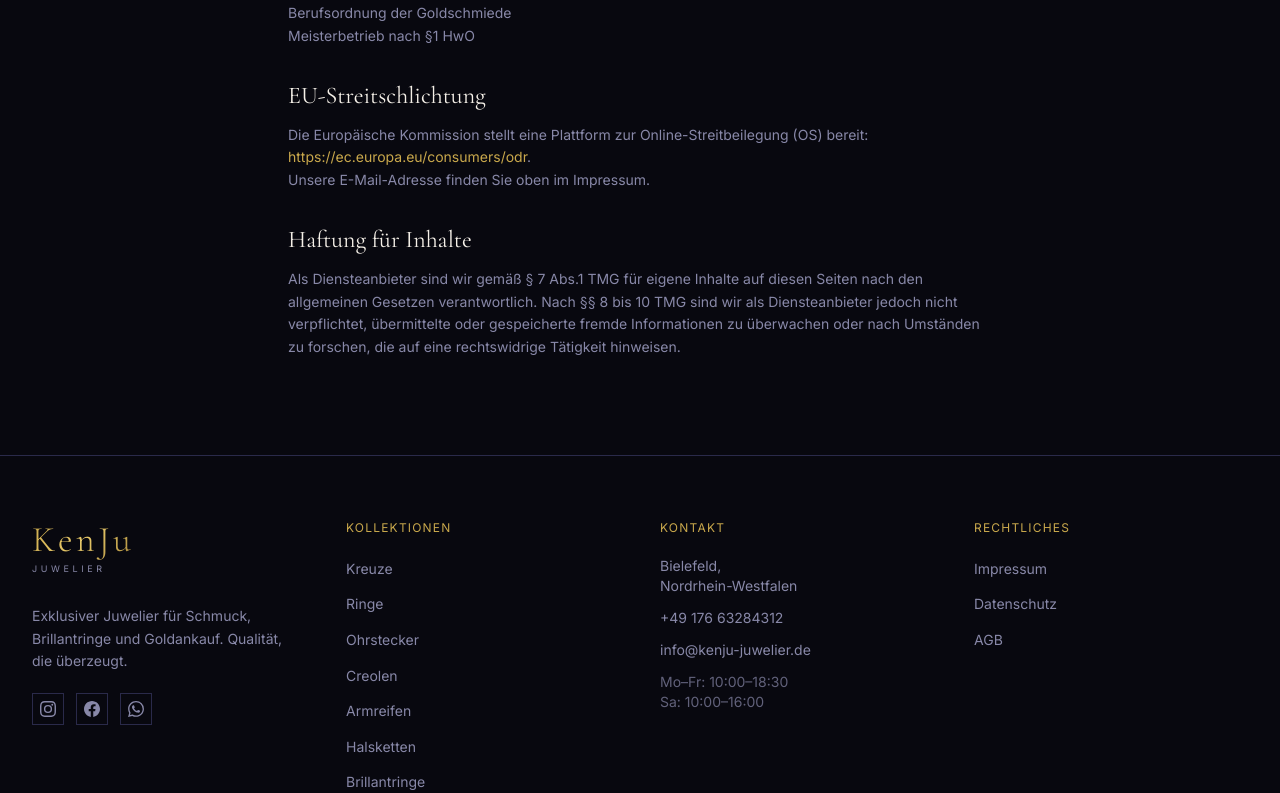
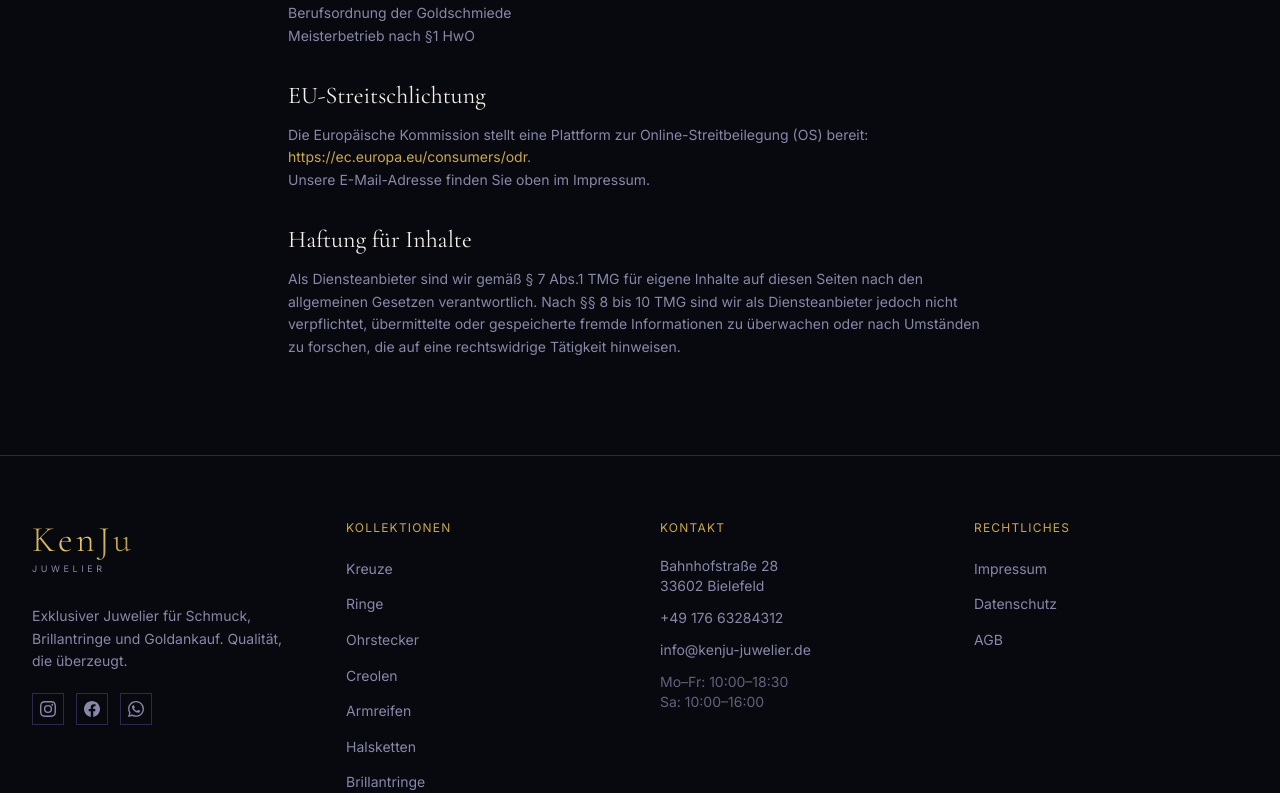
Before and after one commit to Rabi-dev1/Kenju-Juwelier, a Next.js app: page /impressum in a window 1280 px wide. Shown: the part 960-1753 px from the top of the page. Built offline with nearby package versions, Linux system fonts and the light colour scheme.

Commit message:
Echte Adresse: Bahnhofstraße 28, 33602 Bielefeld überall eingetragen

```diff
--- a/app/datenschutz/page.tsx
+++ b/app/datenschutz/page.tsx
@@ -28,7 +28,7 @@ export default function DatenschutzPage() {
             <h2 className="font-serif text-2xl text-kenju-cream mb-3">2. Verantwortlicher</h2>
             <p>
               KenJu Juwelier<br />
-              Bielefeld, Nordrhein-Westfalen<br />
+              Bahnhofstraße 28, 33602 Bielefeld<br />
               Telefon: +49 176 63284312<br />
               E-Mail: info@kenju-juwelier.de
             </p>
--- a/app/impressum/page.tsx
+++ b/app/impressum/page.tsx
@@ -18,8 +18,8 @@ export default function ImpressumPage() {
             <h2 className="font-serif text-2xl text-kenju-cream mb-3">Angaben gemäß § 5 TMG</h2>
             <p>
               KenJu Juwelier<br />
-              Bielefeld<br />
-              Nordrhein-Westfalen<br />
+              Bahnhofstraße 28<br />
+              33602 Bielefeld<br />
               Deutschland
             </p>
           </section>
--- a/app/layout.tsx
+++ b/app/layout.tsx
@@ -77,7 +77,9 @@ const jsonLd = {
   email: 'info@kenju-juwelier.de',
   address: {
     '@type': 'PostalAddress',
+    streetAddress: 'Bahnhofstraße 28',
     addressLocality: 'Bielefeld',
+    postalCode: '33602',
     addressRegion: 'NRW',
     addressCountry: 'DE',
   },
--- a/components/Footer.tsx
+++ b/components/Footer.tsx
@@ -90,7 +90,7 @@ export default function Footer() {
           <div>
             <h3 className="font-sans text-xs tracking-widest uppercase text-kenju-gold mb-5">Kontakt</h3>
             <ul className="space-y-3 font-sans text-sm text-kenju-muted">
-              <li>Bielefeld,<br />Nordrhein-Westfalen</li>
+              <li>Bahnhofstraße 28<br />33602 Bielefeld</li>
               <li>
                 <a href="tel:+4917663284312" className="hover:text-kenju-gold transition-colors">
                   +49 176 63284312
--- a/components/GoogleMap.tsx
+++ b/components/GoogleMap.tsx
@@ -19,7 +19,7 @@ export default function GoogleMap() {
                 </div>
                 <div>
                   <p className="font-sans text-xs tracking-widest uppercase text-kenju-gold mb-1">Adresse</p>
-                  <p className="font-sans text-sm text-kenju-cream">Bielefeld,<br />Nordrhein-Westfalen</p>
+                  <p className="font-sans text-sm text-kenju-cream">Bahnhofstraße 28<br />33602 Bielefeld</p>
                 </div>
               </div>
 
@@ -58,7 +58,7 @@ export default function GoogleMap() {
           {/* Map embed placeholder – replace src with your Google Maps embed URL */}
           <div className="relative h-80 lg:h-96 gold-border overflow-hidden">
             <iframe
-              src="https://www.google.com/maps/embed?pb=!1m18!1m12!1m3!1d78187.37039649808!2d8.4692898!3d52.0302273!2m3!1f0!2f0!3f0!3m2!1i1024!2i768!4f13.1!3m3!1m2!1s0x47ba3d9aee2a8d11%3A0x1ca9d940a31e1aa4!2sBielefeld!5e0!3m2!1sde!2sde!4v1680000000000!5m2!1sde!2sde"
+              src="https://www.google.com/maps/embed?pb=!1m18!1m12!1m3!1d2446.8!2d8.5333!3d52.0253!2m3!1f0!2f0!3f0!3m2!1i1024!2i768!4f13.1!3m3!1m2!1s0x47ba3d8b2e2e2e2f%3A0x0!2sBahnhofstra%C3%9Fe%2028%2C%2033602%20Bielefeld!5e0!3m2!1sde!2sde!4v1680000000000!5m2!1sde!2sde"
               width="100%"
               height="100%"
               style={{ border: 0, filter: 'invert(90%) hue-rotate(180deg)' }}
```
